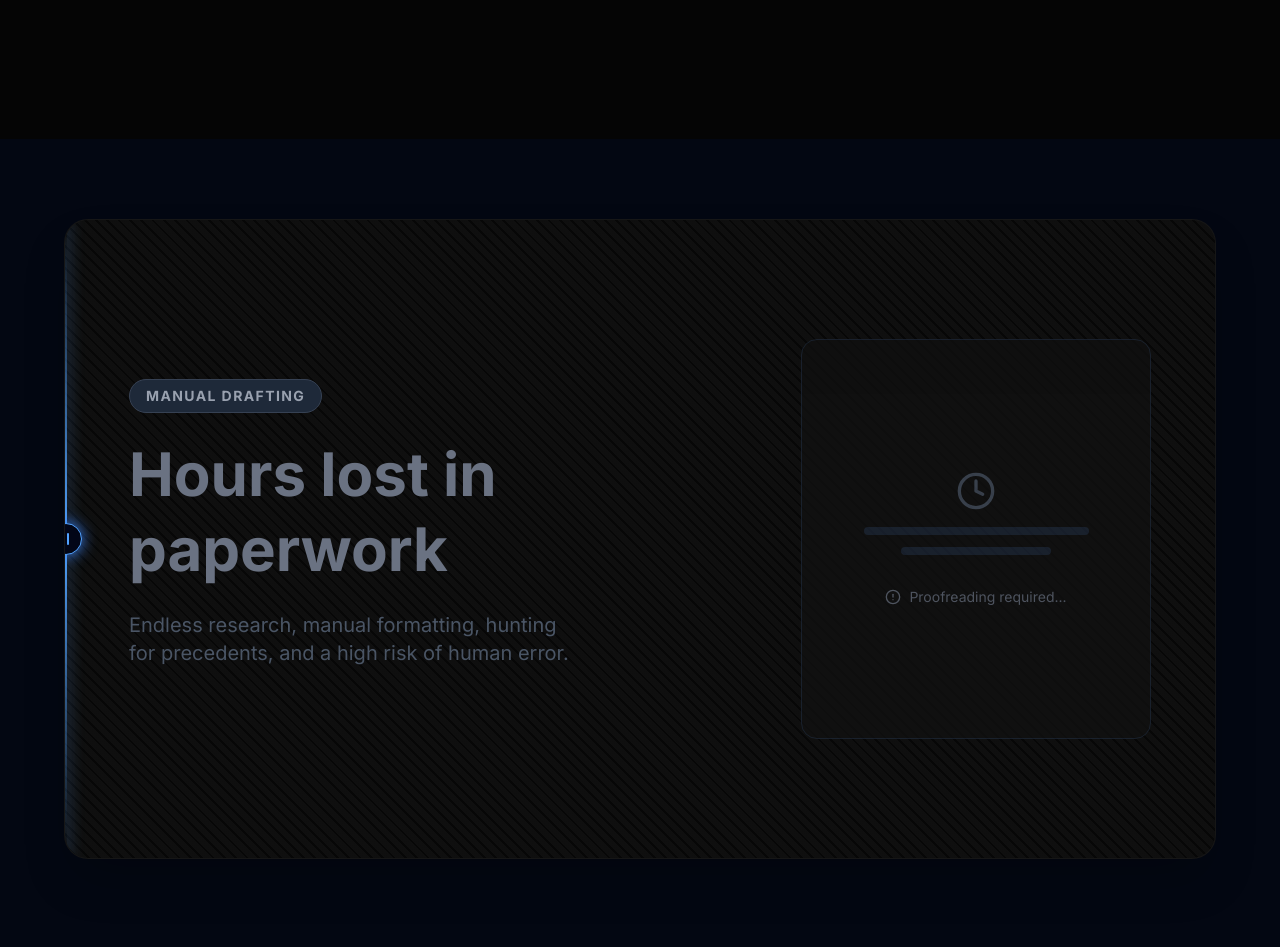
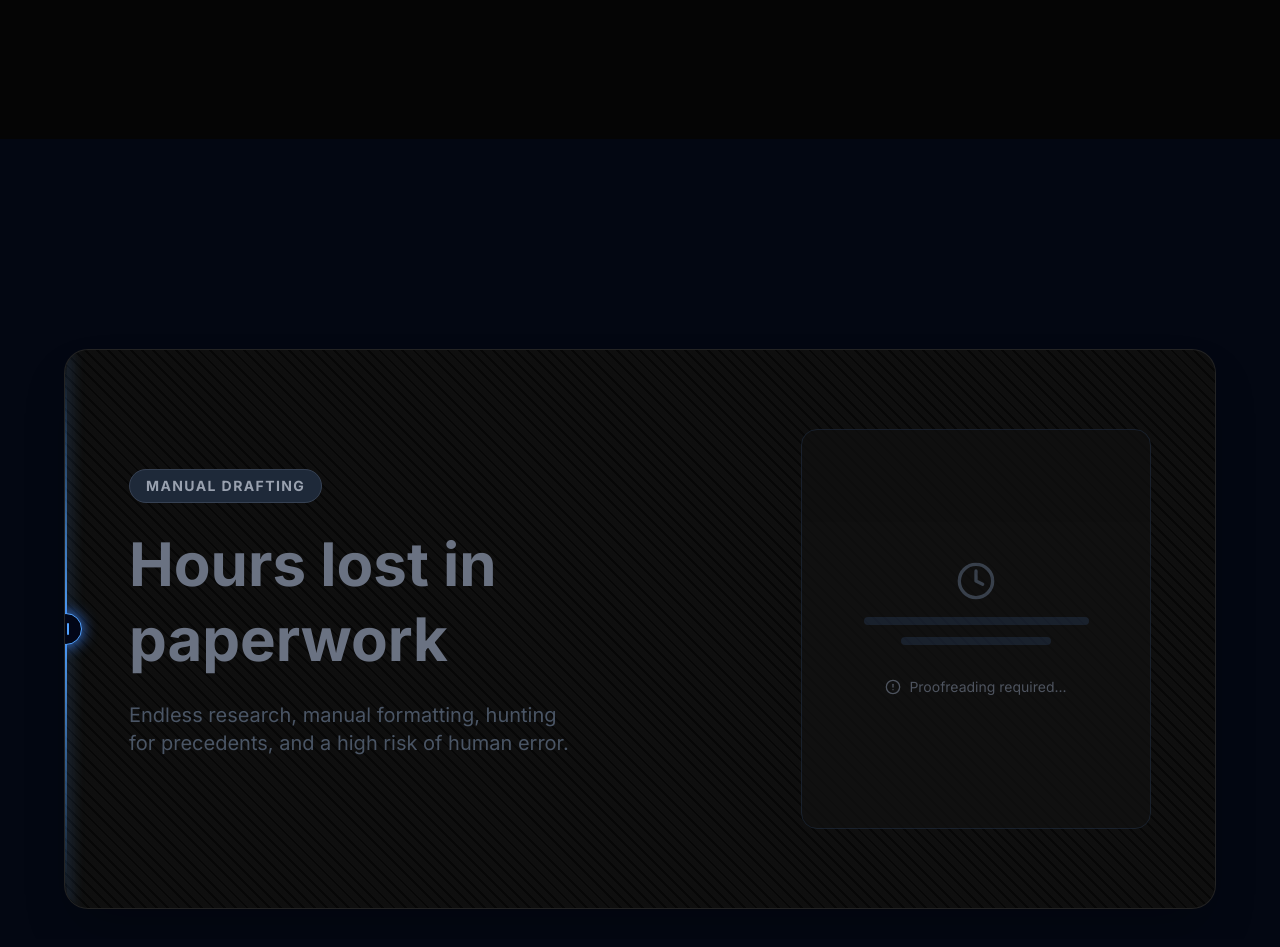
Before and after one commit to akkii01/JurisTech-LANDING-PAGE, a React (Vite) app: page / in a window 1280 px wide. Shown: the part 3200-4147 px from the top of the page. Built offline with nearby package versions, Linux system fonts and the light colour scheme.

Commit message:
Update ComparisonSection.tsx

```diff
--- a/src/ComparisonSection.tsx
+++ b/src/ComparisonSection.tsx
@@ -22,16 +22,34 @@ const ComparisonSection = () => {
     // h-[300vh] gives the user enough scrolling space to comfortably watch the animation
     <section ref={containerRef} className="relative h-[300vh] bg-[#030712] w-full">
 
-      {/* Sticky container that stays on screen while scrolling through the 300vh */}
-      <div className="sticky top-0 h-screen flex items-center justify-center overflow-hidden px-4 md:px-8">
+      {/* Sticky container that stays on screen while scrolling */}
+      <div className="sticky top-0 h-screen flex flex-col items-center justify-center overflow-hidden px-4 md:px-8">
+
+        {/* 🔥 NEW: CREATIVE TITLE SECTION 🔥 */}
+        <div className="text-center mb-8 md:mb-12">
+          <motion.div
+            initial={{ opacity: 0, y: 20 }}
+            whileInView={{ opacity: 1, y: 0 }}
+            viewport={{ once: true }}
+            transition={{ duration: 0.6 }}
+          >
+            <h2 className="text-4xl md:text-6xl font-extrabold text-white mb-4 tracking-tight">
+              The <span className="text-transparent bg-clip-text bg-gradient-to-r from-blue-400 to-purple-500">JurisTech</span> Difference
+            </h2>
+            <p className="text-lg md:text-xl text-gray-400 max-w-2xl mx-auto font-medium">
+              Watch how we transform days of tedious paperwork into seconds of flawless drafting. Just scroll to see the magic.
+            </p>
+          </motion.div>
+        </div>
 
         {/* Main Box - Contains both states */}
-        <div className="relative w-full max-w-6xl h-[70vh] md:h-[80vh] rounded-3xl overflow-hidden border border-white/5 shadow-2xl bg-[#0a0a0a]">
+        <div className="relative w-full max-w-6xl h-[60vh] md:h-[70vh] rounded-3xl overflow-hidden border border-white/10 shadow-2xl bg-[#0a0a0a]">
 
           {/* ==========================================
               1. THE OLD WAY (BASE STATIC LAYER)
+              🔥 FIX: Set to z-0 so it stays at the very back
           ========================================== */}
-          <div className="absolute inset-0 flex flex-col md:flex-row items-center p-8 md:p-16">
+          <div className="absolute inset-0 z-0 flex flex-col md:flex-row items-center p-8 md:p-16">
             {/* Background Pattern for old way (Diagonal Stripes) */}
             <div
               className="absolute inset-0 opacity-30"
@@ -66,9 +84,10 @@ const ComparisonSection = () => {
 
           {/* ==========================================
               2. THE NEW WAY (WIPING ANIMATED LAYER)
+              🔥 FIX: Set z-20 so its solid background completely hides the Old Way
           ========================================== */}
           <motion.div
-            className="absolute inset-0 bg-[#020617] flex flex-col md:flex-row items-center p-8 md:p-16 border-l border-blue-500/30"
+            className="absolute inset-0 z-20 bg-[#020617] flex flex-col md:flex-row items-center p-8 md:p-16 border-l border-blue-500/30"
             style={{ clipPath }}
           >
             {/* Glowing Background Effects for new way */}
@@ -76,7 +95,7 @@ const ComparisonSection = () => {
             <div className="absolute top-1/4 right-1/4 w-[400px] h-[400px] bg-purple-600/10 rounded-full blur-[100px] pointer-events-none"></div>
 
             {/* Left Side: New Text */}
-            <div className="relative z-10 w-full md:w-1/2 pr-0 md:pr-12 mb-10 md:mb-0">
+            <div className="relative z-30 w-full md:w-1/2 pr-0 md:pr-12 mb-10 md:mb-0">
               <div className="inline-block px-4 py-1.5 rounded-full bg-blue-500/20 border border-blue-400/30 text-blue-400 text-sm font-bold tracking-widest mb-6 uppercase shadow-[0_0_15px_rgba(59,130,246,0.3)]">
                 With JurisTech
               </div>
@@ -89,7 +108,7 @@ const ComparisonSection = () => {
             </div>
 
             {/* Right Side: Animated New UI Graphic */}
-            <div className="relative z-10 w-full md:w-1/2 flex justify-center md:justify-end">
+            <div className="relative z-30 w-full md:w-1/2 flex justify-center md:justify-end">
               <div className="w-[300px] md:w-[350px] h-[400px] bg-[#0a0f1e] border border-blue-500/30 rounded-2xl p-6 flex flex-col shadow-[0_0_30px_rgba(59,130,246,0.15)] relative overflow-hidden">
 
                 {/* Continuous scanning line animation inside the card */}
@@ -128,9 +147,10 @@ const ComparisonSection = () => {
 
           {/* ==========================================
               3. THE GLOWING DIVIDER LINE
+              🔥 FIX: Set z-40 so it stays above everything
           ========================================== */}
           <motion.div
-            className="absolute top-0 bottom-0 w-[2px] bg-gradient-to-b from-transparent via-blue-400 to-transparent shadow-[0_0_15px_#60a5fa] z-20 pointer-events-none"
+            className="absolute top-0 bottom-0 z-40 w-[2px] bg-gradient-to-b from-transparent via-blue-400 to-transparent shadow-[0_0_15px_#60a5fa] pointer-events-none"
             style={{ left: sliderPosition }}
           >
             {/* The little glowing knob in the center of the line */}
```
